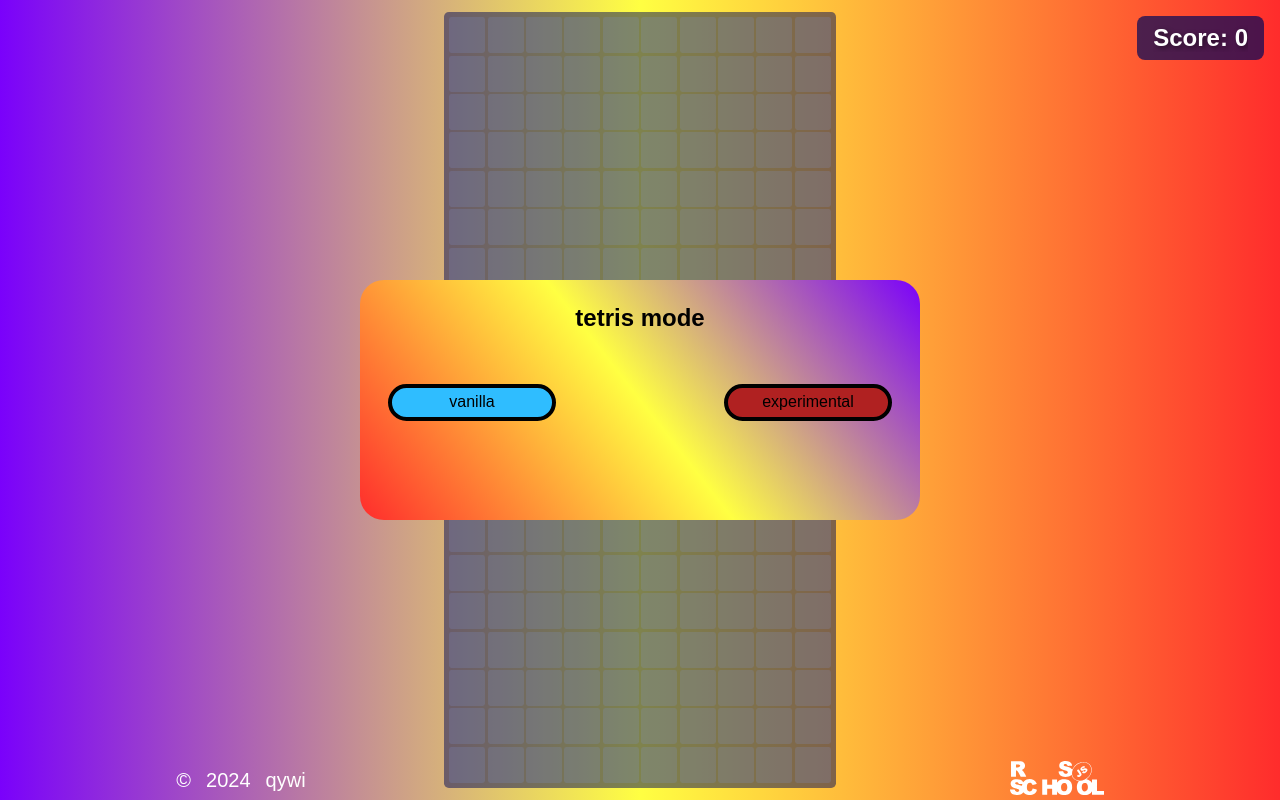
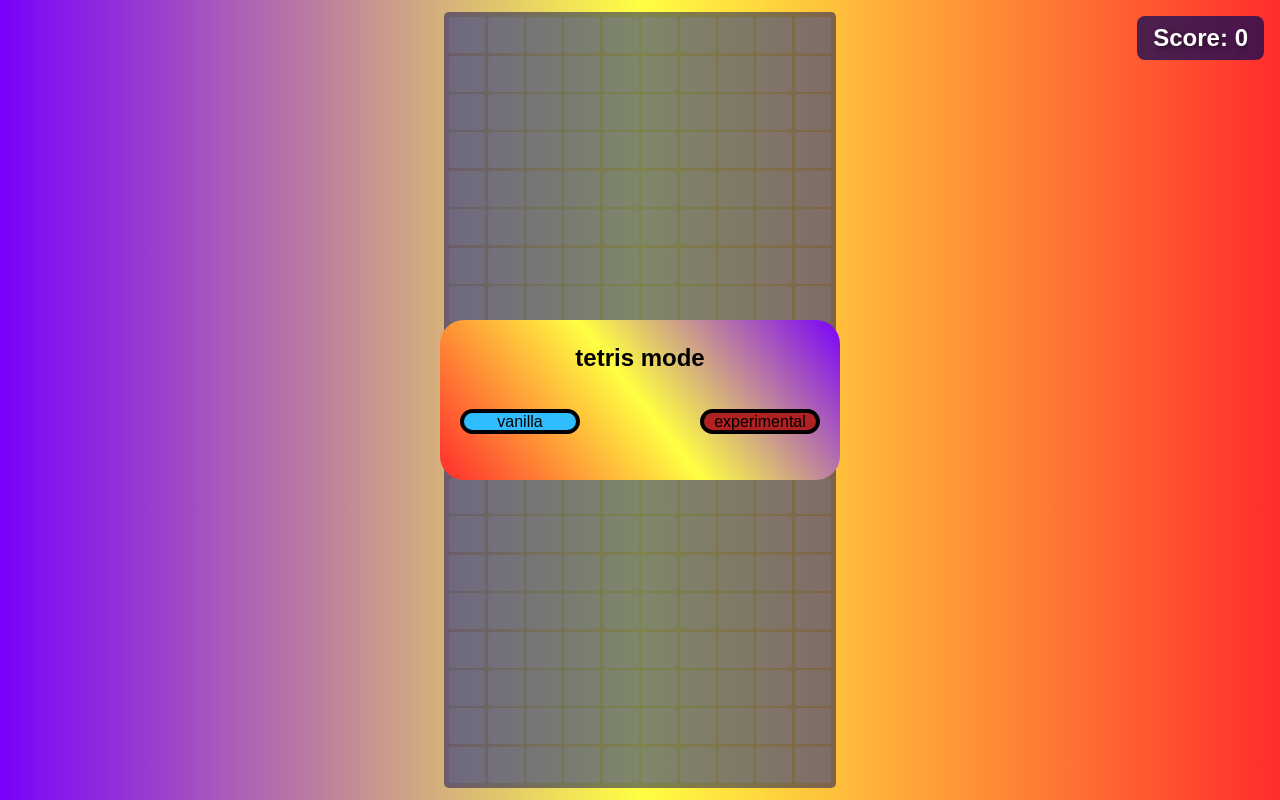
Before and after one commit to qywi/Tetris, a plain HTML site: page index.html in a window 1280 px wide. Drawn offline with Linux system fonts and the light colour scheme.

Commit message:
feat: add new functional

```diff
--- a/index.html
+++ b/index.html
@@ -262,14 +262,5 @@
         <div></div>
     </div>
 
-    <footer>
-      <div class="year-git">
-          <p class="text-footer">©</p>
-          <p class="text-footer">2024</p>
-          <a href="https://github.com/qywi" class="git text-footer">qywi</a>
-      </div>
-       <a href="https://rs.school/courses/javascript-preschool-ru" class="rss"><img class="rss-img" src="rss.svg" alt="rss"></a>
-  </footer>
-
 </body>
 </html>
--- a/style.css
+++ b/style.css
@@ -161,8 +161,8 @@ body {
 .difficulty-menu {
     position: absolute;
     border-radius: 3vh;
-    height: 30vh;
-    width: 70vh;
+    height: 20vh;
+    width: 50vh;
     background: linear-gradient(52deg, rgb(255, 44, 44), rgb(255, 255, 66), rgb(122, 1, 251));
     display: none;
     justify-content: center;
@@ -171,8 +171,8 @@ body {
 .mode-menu {
   position: absolute;
   border-radius: 3vh;
-  height: 30vh;
-  width: 70vh;
+  height: 20vh;
+  width: 50vh;
   background: linear-gradient(52deg, rgb(255, 44, 44), rgb(255, 255, 66), rgb(122, 1, 251));
   display: flex;
   justify-content: center;
```
